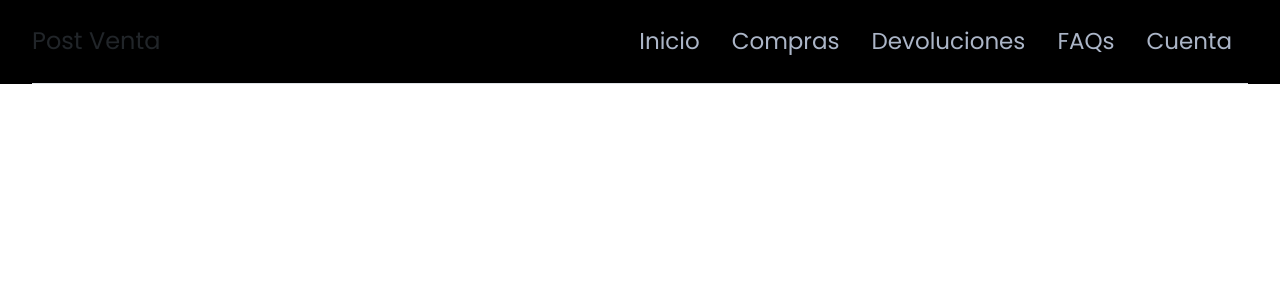
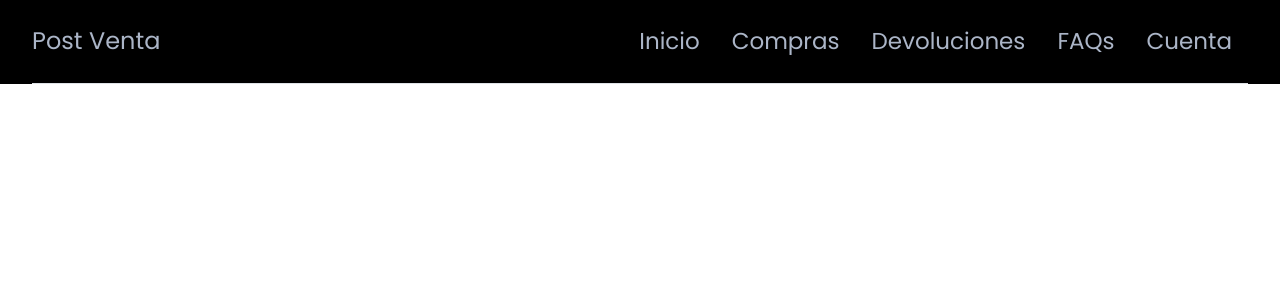
Before and after one commit to Empowerdeith/ProyectoPostVenta, a Django app: page / in a window 1280 px wide. Shown: the top 300 px of the page. Run offline with Django 3.2, Linux system fonts and the light colour scheme.

Commit message:
fixes header

```diff
--- a/api_post_venta/templates/paginas_post_venta/snippets/header.html
+++ b/api_post_venta/templates/paginas_post_venta/snippets/header.html
@@ -7,7 +7,7 @@
 <script src="https://code.jquery.com/jquery-3.6.0.min.js"></script>
 <div class="" id="header_container">
 	<header class="d-flex flex-wrap justify-content-center py-3 mb-4 border-bottom poppins">
-	  <a href="{% url 'home' %}" class="d-flex align-items-center mb-3 mb-md-0 me-md-auto text-dark text-decoration-none tamfuente26">
+	  <a href="{% url 'home' %}" class="d-flex align-items-center mb-3 mb-md-0 me-md-auto text-light-grey text-decoration-none tamfuente26">
 	    <span class="fs-4">Post Venta</span>
 	  </a>
 
--- a/static/css/styles.css
+++ b/static/css/styles.css
@@ -22,7 +22,9 @@
 	text-align: center;
 }
 .textblack{color: #141d28!important;}
-
+.text-light-grey{
+	color: #abb5c7!important;
+}
 .nav-link{color: #abb5c7!important;}
 .search-bar{
 	position: initial!important;
```
